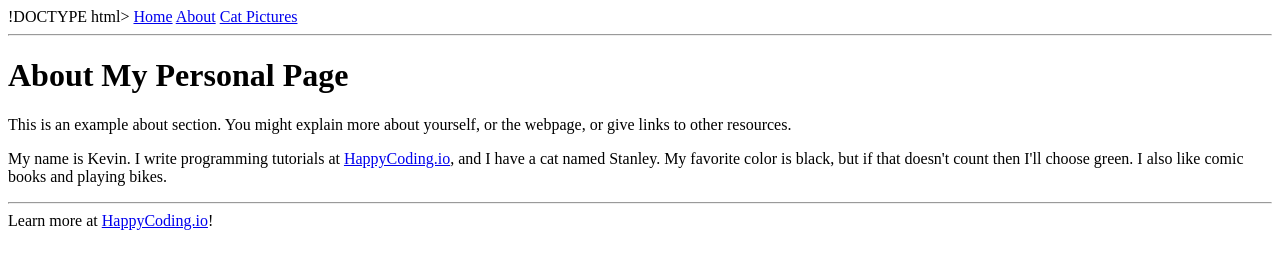
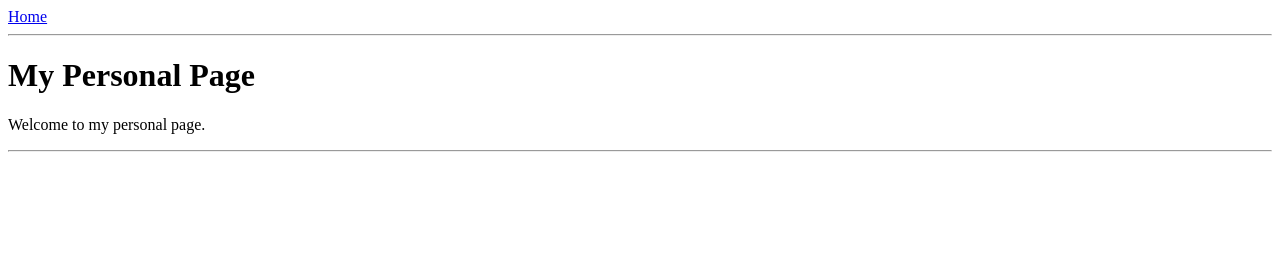
Before and after one commit to Saad-dz/Saad-dz.github.io, a plain HTML site: page index.html in a window 1280 px wide. Drawn offline with Linux system fonts and the light colour scheme.

Commit message:
Update index.html

```diff
--- a/index.html
+++ b/index.html
@@ -1,21 +1,17 @@
-!DOCTYPE html>
+<!DOCTYPE html>
 <html>
 <head>
-	<title>About My Personal Page</title>
+	<title>My Personal Page</title>
 </head>
 <body>
 	<a href="home.html">Home</a>
-	<a href="about.html">About</a>
-	<a href="cats.html">Cat Pictures</a>
 	<hr/>
 
-	<h1>About My Personal Page</h1>
+	<h1>My Personal Page</h1>
 
-	<p>This is an example about section. You might explain more about yourself, or the webpage, or give links to other resources.</p>
-
-	<p>My name is Kevin. I write programming tutorials at <a href="http://HappyCoding.io">HappyCoding.io</a>, and I have a cat named Stanley. My favorite color is black, but if that doesn't count then I'll choose green. I also like comic books and playing bikes.</p>
+	<p>Welcome to my personal page.</p>
 
 	<hr/>
-	<footer>Learn more at <a href="http://HappyCoding.io/examples/html/personal-page-unstyled">HappyCoding.io</a>!</footer>
+	<footer></footer>
 </body>
 </html>
```
